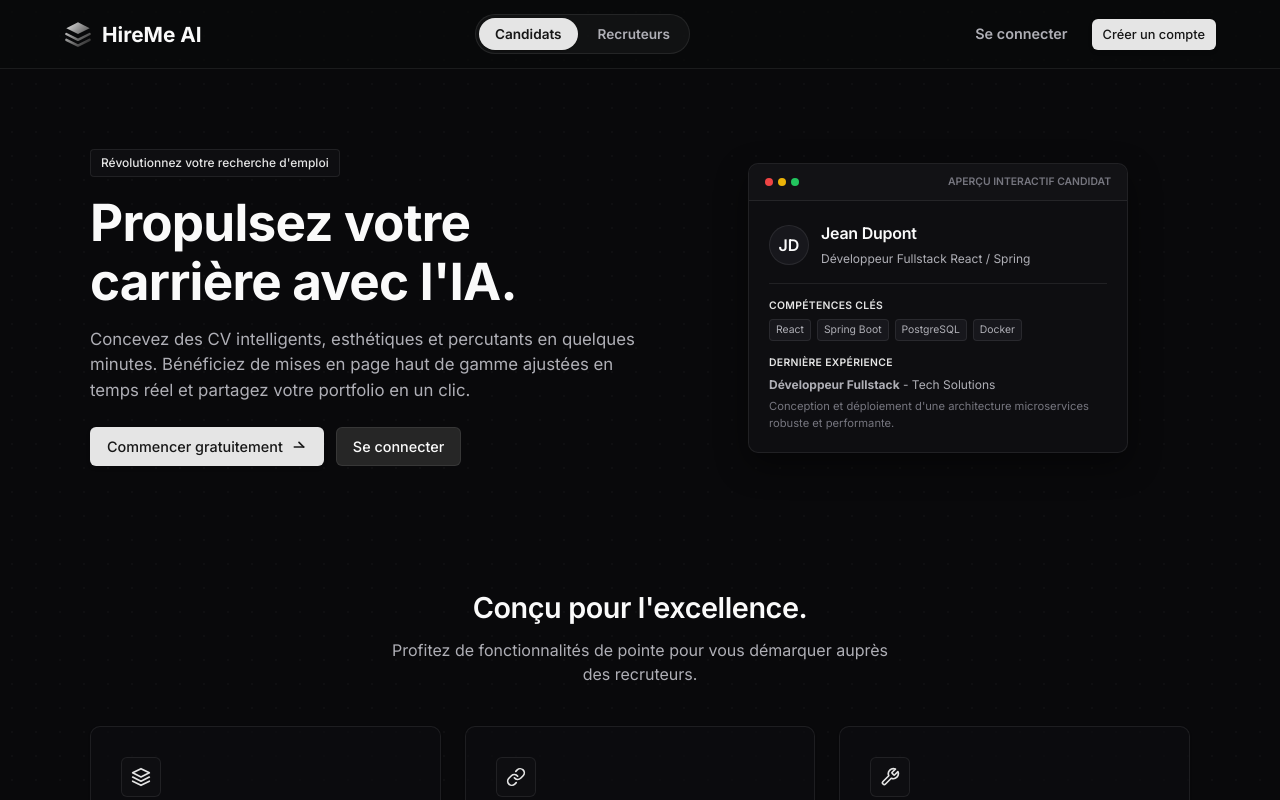
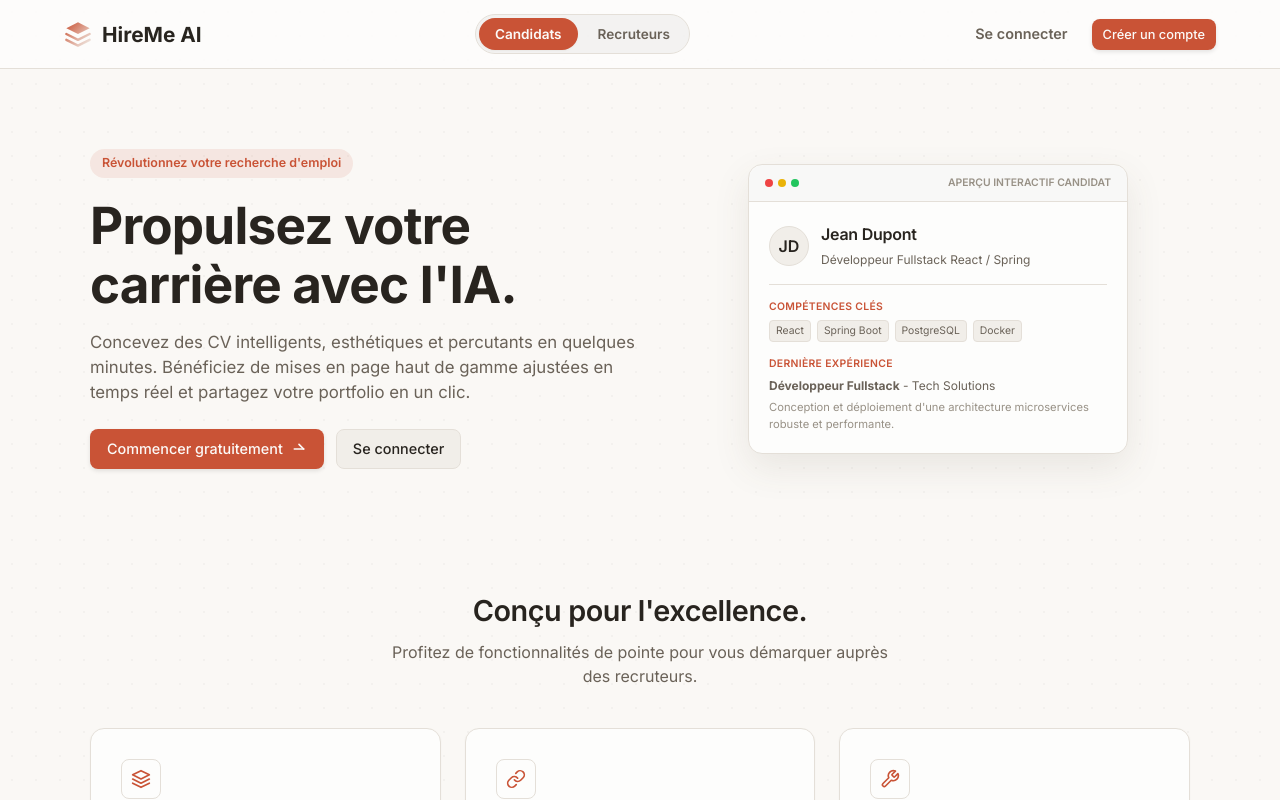
Before and after one commit to HireMeAI/hireme-front, a React (Vite) app: page / in a window 1280 px wide. Shown: the top 800 px of the page. Built offline with nearby package versions, Linux system fonts and the light colour scheme; no server answers.

Commit message:
refactor: implement new cream and terracotta theme as default and update global CSS variables

```diff
--- a/index.html
+++ b/index.html
@@ -4,9 +4,9 @@
     <meta charset="UTF-8" />
     <link rel="icon" type="image/svg+xml" href="/favicon.svg" />
     <meta name="viewport" content="width=device-width, initial-scale=1.0" />
-    <title>hireme-frontend</title>
+    <title>HireMe AI</title>
   </head>
-  <body>
+  <body class="light-theme">
     <div id="root"></div>
     <script type="module" src="/src/main.jsx"></script>
   </body>
--- a/src/App.jsx
+++ b/src/App.jsx
@@ -19,8 +19,8 @@ function AppContent() {
   const [resetToken, setResetToken] = useState(null);
   const [appNotification, setAppNotification] = useState(null);
 
-  // Light / Dark theme state (default dark as premium)
-  const [isLightTheme, setIsLightTheme] = useState(false);
+  // Light / Dark theme state (default light: thème crème + terracotta du template)
+  const [isLightTheme, setIsLightTheme] = useState(true);
 
   useEffect(() => {
     // Parse query params for redirect finalization
@@ -187,7 +187,7 @@ function AppContent() {
             color: var(--text-muted);
           }
           body.light-theme .footer-layout {
-            background: rgba(255, 255, 255, 0.4);
+            background: hsla(40, 30%, 99%, 0.5);
           }
         `}</style>
       </>
--- a/src/index.css
+++ b/src/index.css
@@ -1,7 +1,6 @@
 @import url('https://fonts.googleapis.com/css2?family=Inter:wght@300;400;500;600;700&display=swap');
 @import "tailwindcss";
 @import "tw-animate-css";
-@import "@fontsource-variable/geist";
 
 @custom-variant dark (&:is(.dark *));
 
@@ -22,10 +21,10 @@
   --text-secondary: hsl(240, 5%, 70%);
   --text-muted: hsl(240, 4%, 48%);
 
-  --primary: oklch(0.922 0 0);
-  --primary-glow: rgba(255, 255, 255, 0.08);
-  --primary-hover: oklch(0.85 0 0);
-  --primary-foreground: oklch(0.205 0 0);
+  --primary: hsl(12, 65%, 56%);
+  --primary-glow: hsla(12, 65%, 56%, 0.12);
+  --primary-hover: hsl(12, 68%, 62%);
+  --primary-foreground: hsl(40, 33%, 98%);
 
   --secondary: oklch(0.269 0 0);
   --secondary-glow: rgba(255, 255, 255, 0.03);
@@ -39,9 +38,10 @@
   --success-bg: hsla(142, 70%, 45%, 0.08);
   --success-border: hsla(142, 70%, 45%, 0.15);
 
-  --danger: hsl(350, 80%, 52%);
-  --danger-bg: hsla(350, 80%, 52%, 0.08);
-  --danger-border: hsla(350, 80%, 52%, 0.15);
+  --danger: hsl(350, 80%, 55%);
+  --danger-bg: hsla(350, 80%, 55%, 0.10);
+  --danger-border: hsla(350, 80%, 55%, 0.18);
+  --destructive: hsl(350, 80%, 55%);
 
   --warning: hsl(38, 92%, 50%);
 
@@ -49,9 +49,9 @@
   --shadow-md: 0 4px 12px rgba(0, 0, 0, 0.35);
   --shadow-lg: 0 12px 32px rgba(0, 0, 0, 0.45);
 
-  --radius-sm: 6px;
-  --radius-md: 10px;
-  --radius-lg: 16px;
+  --radius-sm: 8px;
+  --radius-md: 14px;
+  --radius-lg: 20px;
   --radius-round: 50%;
 
   --transition: all 0.2s cubic-bezier(0.16, 1, 0.3, 1);
@@ -76,39 +76,51 @@
   --input: var(--card-border);
   --ring: var(--primary);
 
-  --radius: 0.625rem;
+  --radius: 0.875rem;
 }
 
-/* Premium Matte Light Theme */
+/* Cream + Terracotta Theme (template "maquete-hireme" — défaut) */
 body.light-theme {
-  --bg-primary: hsl(0, 0%, 98%);
-  --bg-secondary: hsl(240, 5%, 96%);
-  --bg-tertiary: hsl(240, 5%, 92%);
+  --bg-primary: hsl(40, 33%, 97%);
+  --bg-secondary: hsl(40, 30%, 99%);
+  --bg-tertiary: hsl(40, 22%, 93%);
 
-  --card-bg: rgba(255, 255, 255, 0.9);
-  --card-border: rgba(0, 0, 0, 0.08);
+  --card-bg: hsl(40, 30%, 99%);
+  --card-border: hsl(38, 18%, 87%);
   --card-glow: transparent;
 
-  --text-primary: hsl(240, 10%, 4%);
-  --text-secondary: hsl(240, 5%, 35%);
-  --text-muted: hsl(240, 4%, 55%);
+  --text-primary: hsl(30, 12%, 14%);
+  --text-secondary: hsl(34, 9%, 38%);
+  --text-muted: hsl(36, 8%, 56%);
 
-  --primary: oklch(0.205 0 0);
-  --primary-glow: rgba(0, 0, 0, 0.05);
-  --primary-hover: oklch(0.3 0 0);
-  --primary-foreground: oklch(0.985 0 0);
+  --primary: hsl(12, 58%, 50%);
+  --primary-glow: hsla(12, 58%, 50%, 0.10);
+  --primary-hover: hsl(12, 60%, 44%);
+  --primary-foreground: hsl(40, 33%, 98%);
 
-  --secondary: oklch(0.97 0 0);
-  --secondary-glow: rgba(0, 0, 0, 0.02);
-  --secondary-hover: oklch(0.9 0 0);
-  --secondary-foreground: oklch(0.205 0 0);
+  --secondary: hsl(40, 22%, 93%);
+  --secondary-glow: hsla(12, 58%, 50%, 0.05);
+  --secondary-hover: hsl(38, 20%, 88%);
+  --secondary-foreground: hsl(30, 12%, 14%);
 
-  --accent: oklch(0.97 0 0);
-  --accent-foreground: oklch(0.205 0 0);
+  --accent: hsl(40, 22%, 93%);
+  --accent-foreground: hsl(30, 12%, 14%);
 
-  --shadow-sm: 0 1px 2px rgba(0, 0, 0, 0.05);
-  --shadow-md: 0 4px 12px rgba(0, 0, 0, 0.05);
-  --shadow-lg: 0 12px 32px rgba(0, 0, 0, 0.08);
+  --success: hsl(150, 45%, 38%);
+  --success-bg: hsla(150, 45%, 38%, 0.12);
+  --success-border: hsla(150, 45%, 38%, 0.25);
+
+  --danger: hsl(2, 64%, 52%);
+  --danger-bg: hsla(2, 64%, 52%, 0.10);
+  --danger-border: hsla(2, 64%, 52%, 0.22);
+  --destructive: hsl(2, 64%, 52%);
+
+  --warning: hsl(34, 78%, 48%);
+  --info: hsl(210, 55%, 48%);
+
+  --shadow-sm: 0 1px 2px hsla(30, 20%, 30%, 0.06);
+  --shadow-md: 0 4px 14px hsla(30, 20%, 30%, 0.08);
+  --shadow-lg: 0 14px 36px hsla(30, 20%, 30%, 0.10);
 }
 
 * {
@@ -379,7 +391,7 @@ textarea.form-control {
   transition: var(--transition);
 }
 body.light-theme .navbar {
-  background-color: rgba(255, 255, 255, 0.8);
+  background-color: hsla(40, 30%, 99%, 0.85);
 }
 
 .nav-brand {
@@ -499,8 +511,8 @@ body.light-theme .navbar {
 }
 
 @theme inline {
+  --font-sans: 'Inter', system-ui, -apple-system, sans-serif;
   --font-heading: var(--font-sans);
-  --font-sans: 'Geist Variable', sans-serif;
   --color-sidebar-ring: var(--sidebar-ring);
   --color-sidebar-border: var(--sidebar-border);
   --color-sidebar-accent-foreground: var(--sidebar-accent-foreground);
--- a/src/views/Landing.jsx
+++ b/src/views/Landing.jsx
@@ -337,7 +337,7 @@ export default function Landing({ onNavigateToLogin, onNavigateToRegister }) {
           transition: var(--transition);
         }
         body.light-theme .landing-header {
-          background-color: rgba(255, 255, 255, 0.8);
+          background-color: hsla(40, 30%, 99%, 0.85);
         }
         .landing-logo {
           font-family: var(--font-heading);
@@ -410,14 +410,13 @@ export default function Landing({ onNavigateToLogin, onNavigateToRegister }) {
         }
         .hero-badge {
           display: inline-block;
-          padding: 4px 10px;
-          background: var(--bg-secondary);
-          border: 1px solid var(--card-border);
+          padding: 5px 12px;
+          background: var(--primary-glow);
           color: var(--primary);
-          font-size: 0.75rem;
-          font-weight: 500;
-          border-radius: 4px;
-          margin-bottom: 16px;
+          font-size: 0.78rem;
+          font-weight: 600;
+          border-radius: 999px;
+          margin-bottom: 18px;
         }
         .hero-content h1 {
           font-size: clamp(2.2rem, 5vw, 3.2rem);
```
